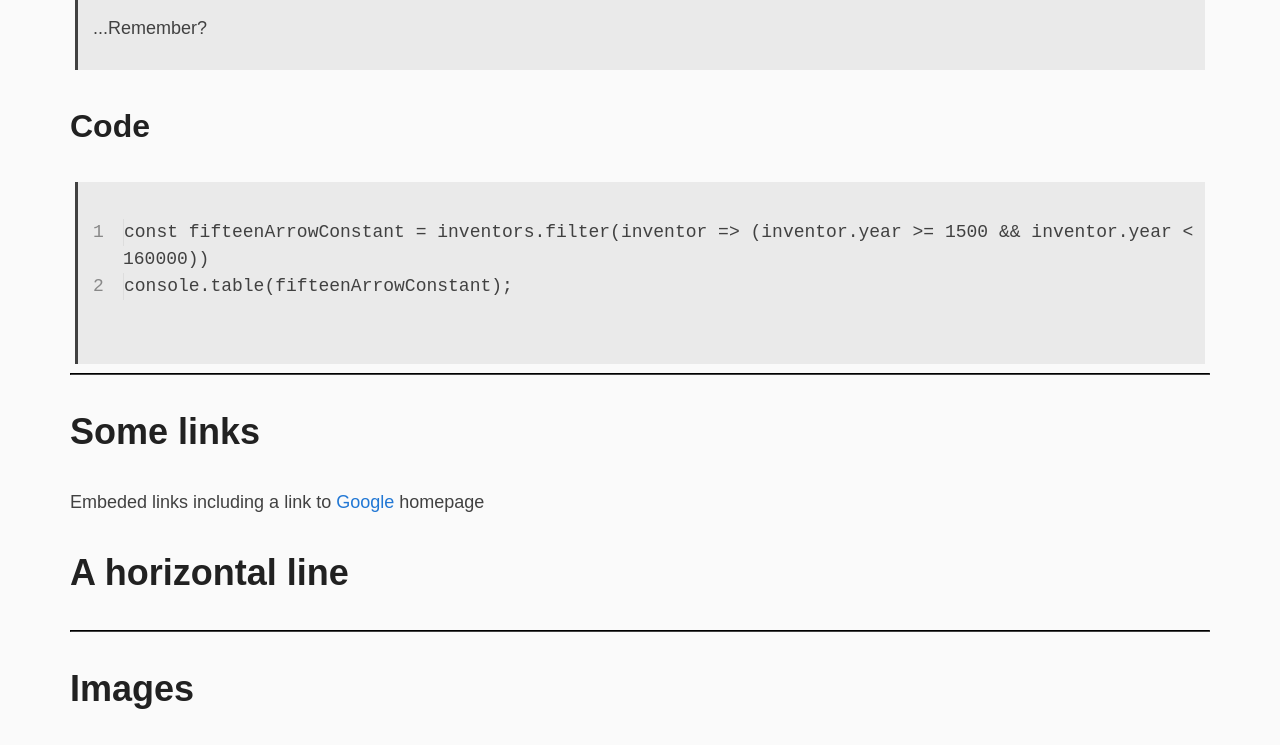
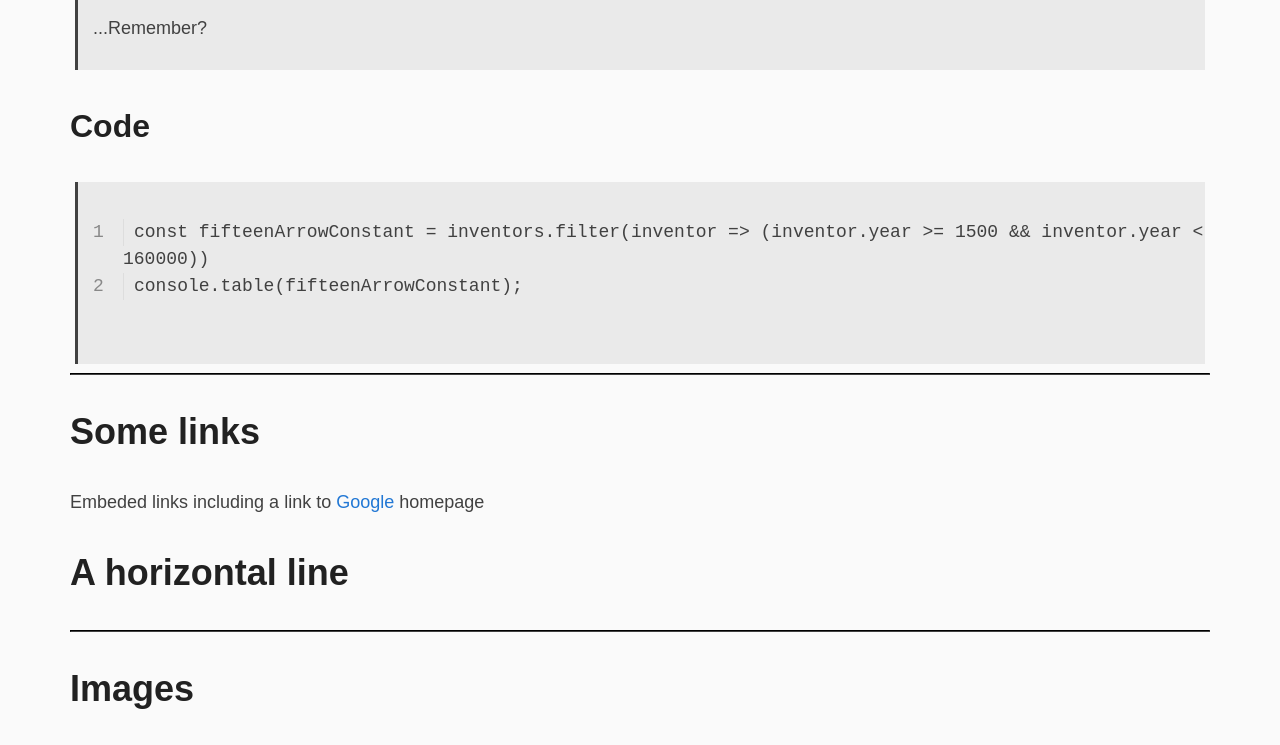
Before and after one commit to adunne8/Modern-CSS, a plain HTML site: page index.html in a window 1280 px wide. Shown: the part 1533-2278 px from the top of the page. Drawn offline with nearby package versions, Linux system fonts and the light colour scheme; files that its build step writes are made by us from their sources.

Commit message:
Updated counter

```diff
--- a/scss/modern.scss
+++ b/scss/modern.scss
@@ -89,7 +89,10 @@ code {
     display: inline-block;
     margin-left: 30px;
     &:before {
+      // REPOSITION CODE COUNT ON EDGE OF BLOCK
       margin-left: -30px;
+      // PUSH CODE AWAY FROM BORDER
+      margin-right: 10px;
       counter-increment: line;
       content: counter(line);
       display: inline-block;
@@ -184,6 +187,7 @@ button {
   border: 1px solid $strongcolor;
   border-radius: 3px;
   padding: 5px;
+
   font-size: 1.2rem;
   margin: 5px 0;
   background-color: #fff;
```
